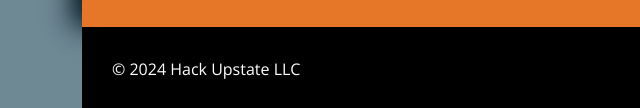
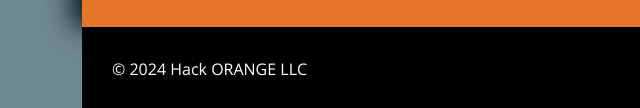
Before and after one commit to de1ux/cornietales.github.io, a plain HTML site: page index.html in a window 1280 px wide. Shown: the part 1912-2020 px from the top of the page, 0-640 px from the left. Drawn offline with nearby package versions, Linux system fonts and the light colour scheme.

Commit message:
Orange SU
Orange for my home town

```diff
--- a/index.html
+++ b/index.html
@@ -126,7 +126,7 @@
             </div>
         </section>
         <footer>
-            © 2024 Hack Upstate LLC
+            © 2024 Hack ORANGE LLC
         </footer>
     </div><!--End of container fluid-->
 </body>
```
